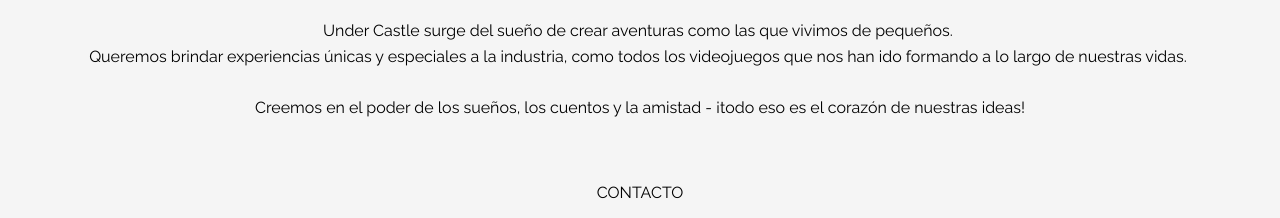
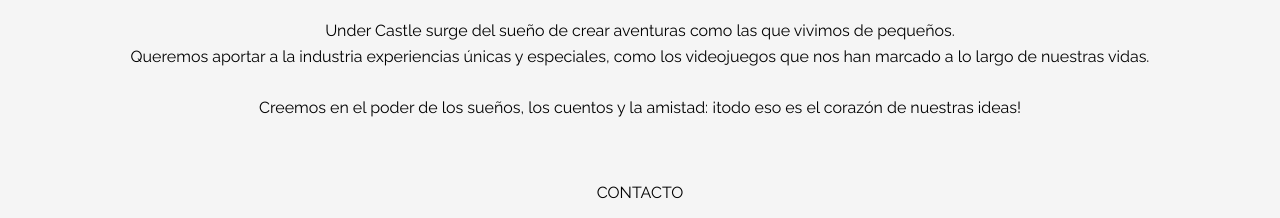
Before and after one commit to DiegoDiKronos2/UnderCastleWEB, a plain HTML site: page aboutUs.html in a window 1280 px wide. Shown: the part 361-579 px from the top of the page. Drawn offline with Linux system fonts and the light colour scheme.

Commit message:
v006 - Ajustes de traducción y fuentes
- Añadido que los textos ahora van en formato HTML de forma que aplican el marcado de negrita y cursiva

```diff
--- a/resources/css/aboutUsStyles.css
+++ b/resources/css/aboutUsStyles.css
@@ -79,5 +79,7 @@
 
 .exp-text p {
    text-align: justify;
+   white-space: pre-wrap;
+   font-size: 14px;
    margin-top: 10px;  /* Espacio entre el h3 y el párrafo */
 }
--- a/resources/languages/translations.js
+++ b/resources/languages/translations.js
@@ -11,14 +11,14 @@ const translations = {
         send: "Enviar",
         gthTitle: "Gelatina Tiene Hambre",
         gthDescription: "¡Una gelatina alienígena hambrienta siembra el caos en el universo! Controla a Gelatina y avanza hacia delante por los distintos niveles, saltando plataformas, comiendo todo lo que puedas y evitando los obstáculos. Cuanto más comas, más crecerás. ¿Hasta dónde podrá llegar tu hambre?",
-        indexAboutDescription: "Under Castle surge del sueño de crear aventuras como las que vivimos de pequeños. \nQueremos brindar experiencias únicas y especiales a la industria, como todos los videojuegos que nos han ido formando a lo largo de nuestras vidas. \n\nCreemos en el poder de los sueños, los cuentos y la amistad - ¡todo eso es el corazón de nuestras ideas!",
+        indexAboutDescription: "Under Castle surge del sueño de crear aventuras como las que vivimos de pequeños.\nQueremos aportar a la industria experiencias únicas y especiales, como los videojuegos que nos han marcado a lo largo de nuestras vidas.\n\nCreemos en el poder de los sueños, los cuentos y la amistad: ¡todo eso es el corazón de nuestras ideas!\n",
         // About US
         aboutTitle: "Sobre nosotros",
-        aboutDescription: "En 2018 empezamos el desarrollo del proyecto EMMA, el cual tuvimos que pausar en 2023 para centrarnos en Gelatina is Hungry: el trabajo de fin de grado para la carrera de Creación Digital, Animación y Videojuegos en A Coruña, España.\nSiempre hemos compartido el mismo sueño: crear mundos e historias juntos, crecer y ver todo lo que creamos cambiar y madurar con nosotros.\n Y, ahora, estamos en el buen camino. Con nuestro primer juego comercial, Gelatina is Hungry,  sacado en Steam en septiembre de 2024, hemos dado el primer gran paso en la industria.\n ¿Quieres conocer mejor al equipo? ¡Aquí estamos!\n",
-        aboutUsCarol_Desc: "Directora del estudio, directora de arte y diseñadora en nuestros proyectos. Graduada en la primera promoción de Creación Digital, Animación y Videojuegos en la Universidad de A Coruña, así como del ciclo superior de Ilustración en la Escuela de Arte Pablo Picasso en A Coruña, España.",
-        aboutUsSara_Desc: "Artista 2D y animadora 3D/2D. Graduada en la primera promoción de Creación Digital, Animación y Videojuegos en la Universidad de A Coruña, así como del ciclo superior de Ilustración en la Escuela de Arte Pablo Picasso en A Coruña, España. ",
-        aboutUsSilvia_Desc: "Artista 2D y animadora 2D. Graduada en el ciclo medio de Actividades Comerciales de la Escuela Nebrija Torre de Hércules y en el ciclo superior de Producción Audiovisual en la Escuela de Imagen y Sonido en A Coruña, España. Actualmente estudiando el último año de la carrera de Creación digital, Animación y Videojuegos en la Universidad de A Coruña.",
-        aboutUsDiego_Desc: "Programador principal. Graduado en el ciclo superior de Desarrollo de Aplicaciones Multiplataforma en la Escuela Teis de Vigo, España. ",
+        aboutDescription: "En 2018 comenzamos el desarrollo de Project EMMA, que pausamos en 2023 para centrarnos en *Gelatina is Hungry*, nuestro proyecto final para el grado en Creación Digital, Animación y Videojuegos. Siempre hemos compartido el **sueño** de crear mundos e historias **juntos**, de crecer y ver cómo nuestras propias creaciones evolucionan con nosotros. Y ahora, estamos en camino. Con el lanzamiento de nuestro primer videojuego comercial, *Gelatina is Hungry*, en septiembre de 2024, hemos dado nuestro primer gran paso en la industria.\n\n¿Quieres conocer al equipo? ¡Aquí estamos!",
+        aboutUsCarol_Desc: "Directora del estudio y **diseñadora**.\n\nApasionada por el arte y, sobre todo, por la creación, Carolina encuentra una de sus grandes pasiones en crear mundos fantásticos en *Dungeons & Dragons*, y su objetivo es llevar esa creatividad a este medio. Es una persona que disfruta del trabajo en equipo, ya que considera que solo juntos podemos crear algo realmente especial y memorable.",
+        aboutUsSara_Desc: "**Animadora** y artista.\n\nSara ha crecido con los videojuegos y la animación, fascinada por ellos como medios para contar historias de una manera única. Le gusta diseñar personajes y crear sus historias, llevándolos a la vida al animarlos. La música y juegos como *Outer Wilds* o *Shadow of the Colossus* influyen en su trabajo: amor por la narrativa atmosférica, historias misteriosas y personajes con corazón.",
+        aboutUsSilvia_Desc: "**Artista**.\n\nA Silvia le encanta hacer cómics desde pequeña, y creció escribiendo sus propios cuentos llenos de amor y suspense. Con el tiempo descubrió su vocación por los videojuegos, e inspirada por narrativas como la de *What Remains in Edith Finch* o *The Cat Lady*, nació su deseo de contar historias inmersivas y oníricas a través de este medio.",
+        aboutUsDiego_Desc: "**Programador**.\n\nDiego es una persona muy creativa y lógica. Su amor por los videojuegos lo impulsa a querer entender cómo funcionan y cómo están hechos. Con sus juegos, quiere inspirar en otros la emoción de explorar y descubrir.",
     },
     en: {
         underCastleName: "Under Castle",
@@ -36,10 +36,10 @@ const translations = {
         indexAboutDescription: "Under Castle stems from the desire to create adventures like those we experienced when we were young. \nWe aim to bring unique and special experiences to this industry, much like the diverse titles that shaped us throughout our lives. \n\nWe believe in the power of dreams, fairytales and friendship - and that’s the core of our ideas!",
         // About US
         aboutTitle: "About us",
-        aboutDescription: "In 2018 we began the development of project EMMA, which we paused in 2023 for the development of Gelatina is hungry: the final project for the degree in Digital Creation, Animation and Video Games in A Coruña, Spain. We’ve always shared the dream of being able to create worlds and stories together, to grow and be able to see our own creations change with us. And now, we are currently in our way, as of our first commercial videogame released in September 2024, Gelatina is hungry, we have made our first big step into the industry.\n\nWant to get to know the team? Here we are!",
-        aboutUsCarol_Desc: "Director of the Studio, as well as Art director and Game Designer in our projects. Graduated from the first ever promotion at University of Coruña in Digital Creation, Animation and Videogames as well as from the Illustration Higher Education course at Art School Pablo Picasso in A Coruña, Spain.",
-        aboutUsSara_Desc: "2D Artist and 3D/2D Animator Graduated from first ever promotion at University of Coruña  in Digital Creation, Animation and Videogames as well as from the Illustration Higher Education course at Art School Pablo Picasso in A Coruña, Spain.",
-        aboutUsSilvia_Desc: "2D Artist and 2D Animator. Graduated from the Marketing and Commercial at Nebrija Vocational School as well as from the Audiovisual Production Higher Education course at Imaxe e Son in A Coruña, Spain. Currently a last year student at University of Coruña in Digital Creation, Animation and Videogames.",
-        aboutUsDiego_Desc: "Lead programmer. Graduated from the Multiplatform App Development Higher Education course at Teis High School in Vigo, Spain.",
+        aboutDescription: "In 2018 we began the development of project EMMA, which we paused in 2023 to focus on *Gelatina is Hungry*—our final project for the Digital Creation, Animation, and Video Games degree. We’ve always shared the **dream** of creating worlds and stories **together**, to grow and be able to see our own creations change with us.And now, we're on our way. With the release of our first commercial video game, *Gelatina is Hungry*, in September 2024, we've taken our first big step into the industry.\n\nWant to get to know the team? Here we are!",
+        aboutUsCarol_Desc: "Studio Director and **Game Designer**.\n\nCarolina is passionate about art and, above all, creation. One of her greatest passions reside in creating fantasy worlds through *Dungeons & Dragons* and her goal is to bring that creativity to this medium. She is a person that enjoys teamwork, as she believes that only together can we create something truly special and memorable.",
+        aboutUsSara_Desc: "**Animator** and artist.\n\nSara has grown up surrounded by video games and animation, fascinated by their unique storytelling. She loves designing characters and creating their stories, bringing them to life with animation. Music and videogames like Outer Wilds or Shadow of the Colossus pour into her work: atmospheric narrative, mysterious stories and characters with heart.",
+        aboutUsSilvia_Desc: "**Artist**.\n\nSilvia has loved making comics since she was little and grew up writing her own stories full of love and suspense. Over time, she discovered her calling for video games, and inspired by narratives like *What Remains of Edith Finch* and *The Cat Lady*, her desire to tell immersive and dreamlike stories through this medium was born.",
+        aboutUsDiego_Desc: "Lead **programmer**.\n\nDiego is a very creative and logical person. His love for video games instills a wish in him to discover how they work and how they're made. Through his games, he hopes to inspire others the thrill of discovery and exploration.",
     }
 };
--- a/resources/scripts/main.js
+++ b/resources/scripts/main.js
@@ -34,6 +34,13 @@ function cargarFooter(){
 
 //#region Ajuste de idioma
 
+const processTranslation = (text) => {
+    return text
+      .replace(/\*\*(.*?)\*\*/g, '<strong>$1</strong>')
+      .replace(/\*(.*?)\*/g, '<em>$1</em>')
+      .replace(/__(.*?)__/g, '<em>$1</em>');
+  }
+
 // Función para actualizar el contenido según el idioma
 function updateContent(lang) {
     // Actualiza el atributo lang del HTML
@@ -42,7 +49,7 @@ function updateContent(lang) {
     // Actualiza todos los elementos con data-lang-key
     document.querySelectorAll('[data-lang-key]').forEach(element => {
         const key = element.getAttribute('data-lang-key');
-        element.textContent = translations[lang][key];
+        element.innerHTML = processTranslation(translations[lang][key]);
     });
 
     // Guarda la preferencia del usuario
```
Also changed, not shown: index.html (+1 -2 lines), resources/contenidos/headerContent.html (+0 -3 lines), resources/css/indexStyles.css (+6 -1 lines).
